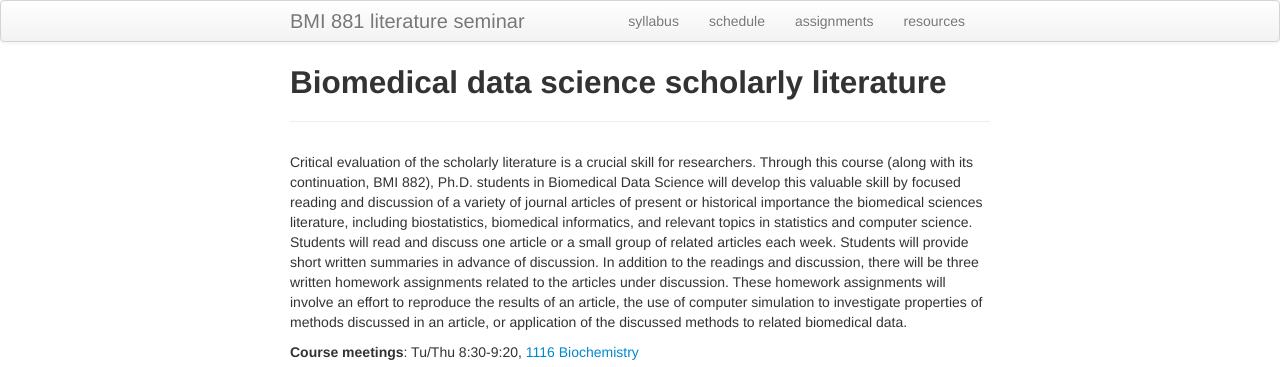
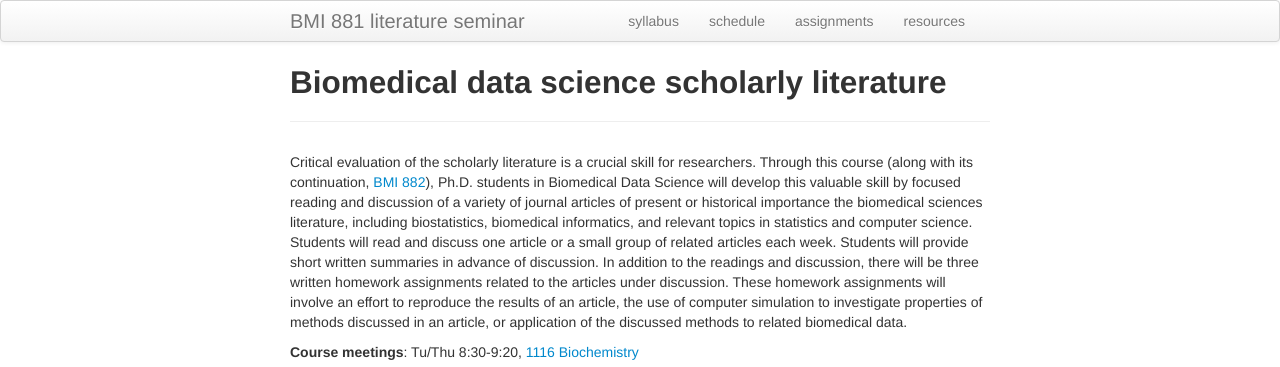
Before and after one commit to kbroman/BMI881_fall2022, a Jekyll site: the page built from index.md, in a window 1280 px wide. Shown: the top 367 px of the page. Built offline with Jekyll 4.4.1, drawn with Linux system fonts in a browser that asks for light colours; part of the change alters nothing that is shown.

```diff
--- a/index.md
+++ b/index.md
@@ -5,8 +5,8 @@ description: A seminar on scientific papers
 ---
 
 Critical evaluation of the scholarly literature is a crucial skill for
-researchers. Through this course (along with its continuation, BMI
-882), Ph.D. students in Biomedical Data Science will develop this
+researchers. Through this course (along with its continuation, [BMI
+882](https://kbroman.org/BMI882)), Ph.D. students in Biomedical Data Science will develop this
 valuable skill by focused reading and discussion of a variety of
 journal articles of present or historical importance the biomedical
 sciences literature, including biostatistics, biomedical informatics,
```
